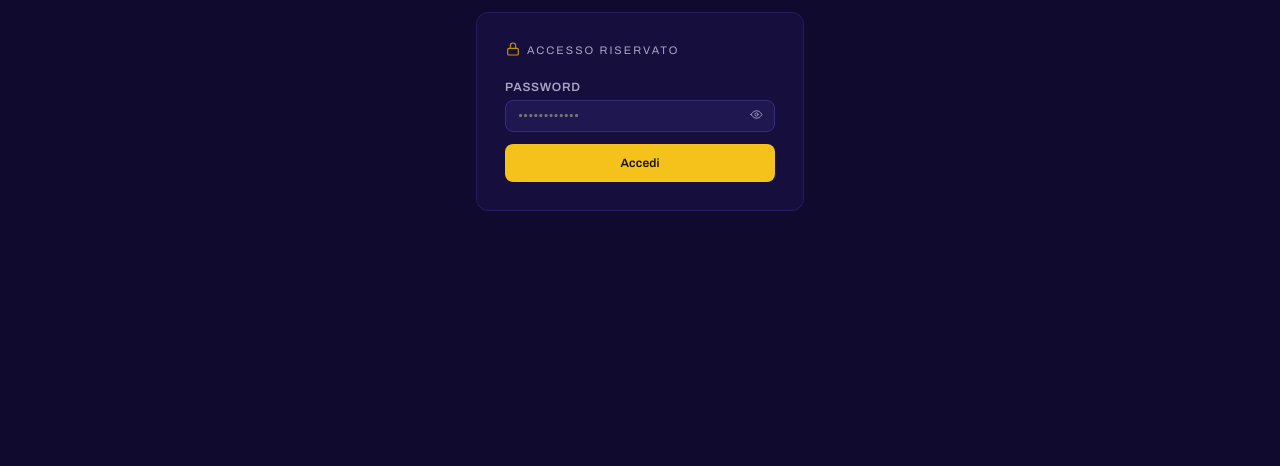
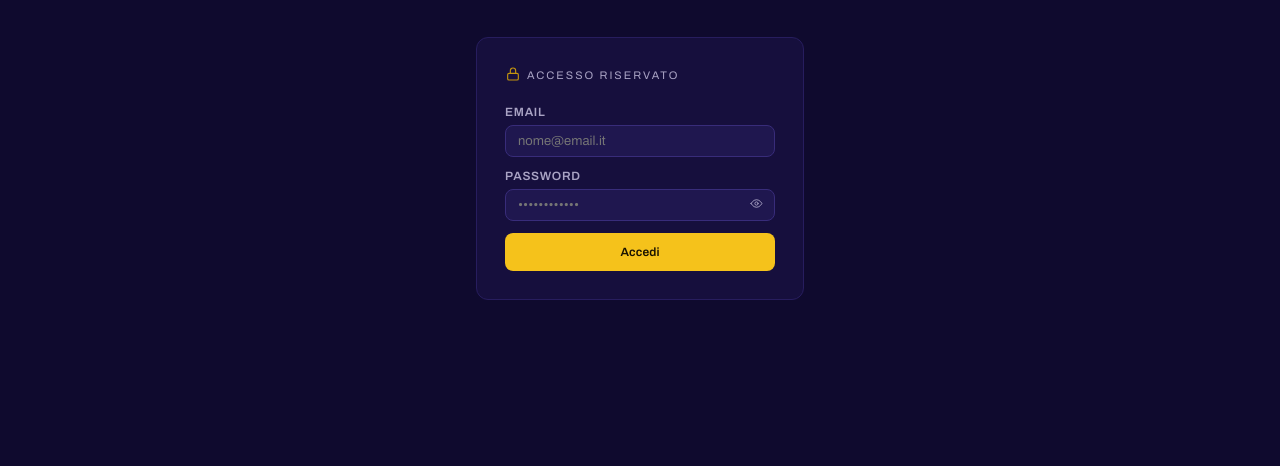
Before and after one commit to FuriaRistorante/furia-cantina-manager, a plain HTML site: page index.html in a window 1280 px wide. Shown: the part 391-857 px from the top of the page. Before the commit the page ends 800 px from the top, so only its background shows below. Drawn offline with nearby package versions, Linux system fonts and the light colour scheme.

Commit message:
Furia: login con email (Supabase Furia)

```diff
--- a/index.html
+++ b/index.html
@@ -746,9 +746,9 @@ input,select,textarea,button{font-family:var(--font-sans)}
     oraStacco:           5,
     chiusure:            [],
     serviziGiorno:       { 6:2 },
-    // Login con email richiede Supabase: finche' non e' collegato si entra con la
-    // password locale. Rimettere true quando il database di Furia e' attivo.
-    authEmail:           false,
+    // Accesso con account personali (Supabase Auth) sul progetto Furia
+    // dbkhtlendrhbatpryjcb; gli autorizzati stanno in private.staff.
+    authEmail:           true,
     authAdmins:          ["rossguidi90@gmail.com"],
     barFusti:            false,
     barPrezzi:           { birre: 8 }
```
